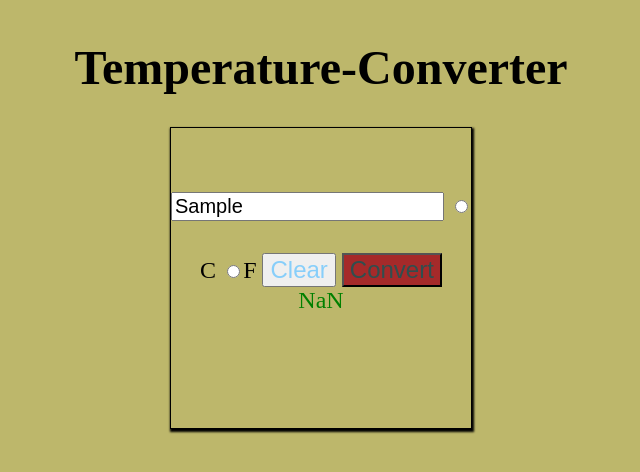
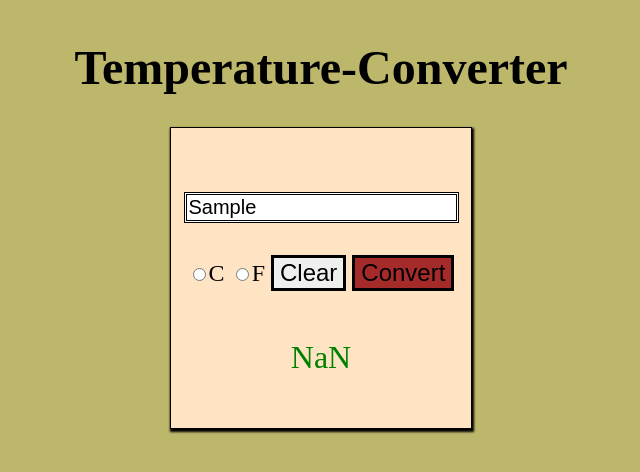
Before and after one commit to Lwamtekie/Temperature-Converter, a plain HTML site: page index.html in a window 1280 px wide. Both pictures are taken after typing "Sample" into the empty fields and a click on the button "Convert". Shown: the whole page, without its empty margins (319-959 px from the left). Drawn offline with Linux system fonts and the light colour scheme.

Commit message:
final styling

```diff
--- a/main.css
+++ b/main.css
@@ -1,13 +1,19 @@
 .red {
    color: red;
+   margin-top: 3rem;
+   font-size: 2rem
 }
 
 .blue {
    color: blue;
+   margin-top: 3rem;
+   font-size:2rem;
 }
 
 .green {
    color: green;
+   margin-top: 3rem;
+   font-size:2rem;
 }
 
 body{
@@ -19,6 +25,7 @@ body{
 };
 
 .container{
+
    width: 300px;
   height: 300px;
   display: flex;
@@ -34,31 +41,36 @@ body{
   }
 
 #convert-button{
- color: darkslategrey;
+
  font-size: x-large;
  background-color: brown;
  margin-top: 2rem;
+ border: double;
+ border:solid black;
 
 }
 #clear-button{
-
-   color:lightskyblue;
   font-size: x-large;
   margin-top: 2rem;
-
-}
+  border:double;
+  border:solid black;
+ }
 #tempinput{
    font-size: 20px;
    margin-top: 4rem;
+   border:solid black;
+   border: double;
 };
 
 
 #tempoutput{
-   margin-top: 7rem;
    font-size: 2rem;
+   margin-top: 3rem;
+
 
 }
 .card{
+   background-color: bisque;
    margin: 15px;
    border: 1px solid BLACK;
    box-shadow: 1px 2px 2px 1px;
```
